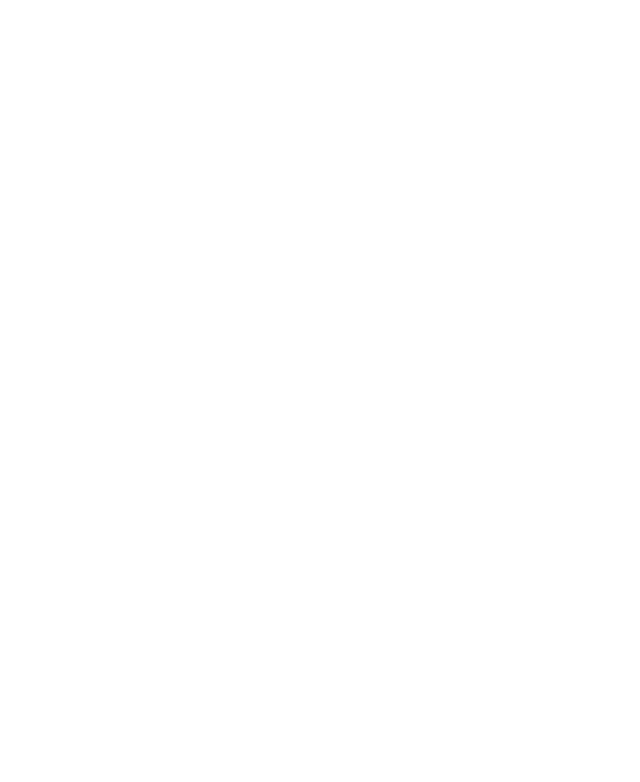
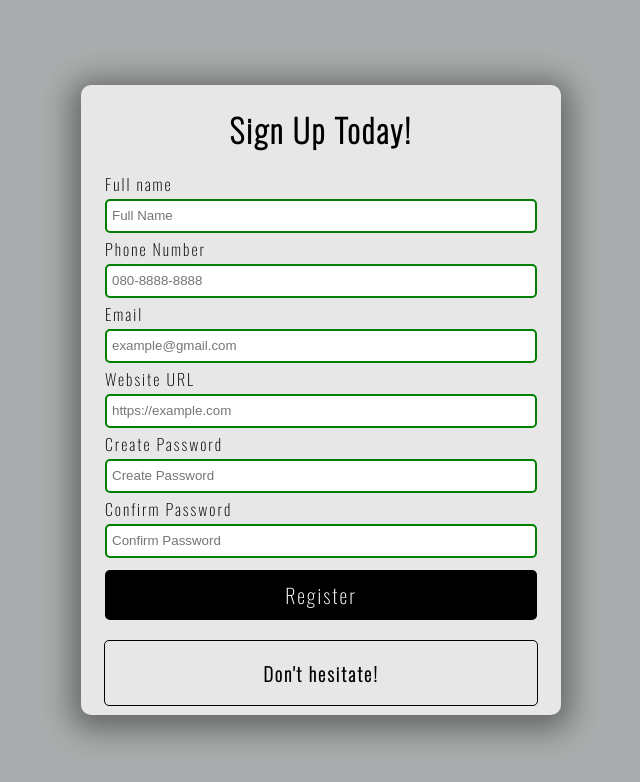
Before and after one commit to Dakarakoso/Form-Validator, a plain HTML site: page index.html in a window 1280 px wide. Shown: the whole page, without its empty margins (319-959 px from the left). Drawn offline with nearby package versions, Linux system fonts and the light colour scheme.

Commit message:
build UI

```diff
--- a/index.html
+++ b/index.html
@@ -5,13 +5,53 @@
     <meta name="viewport" content="width=device-width, initial-scale=1.0" />
     <title>Form Validation</title>
     <link rel="icon" type="image/png" href="./images /favicon-32x32.png" />
-    <link
-      rel="stylesheet"
-      href="https://cdnjs.cloudflare.com/ajax/libs/font-awesome/5.10.2/css/all.min.css"
-    />
     <link rel="stylesheet" href="style.css" />
   </head>
   <body>
+    <div class="container">
+      <h1>Sign Up Today!</h1>
+      <form id="form">
+        <!-- full name -->
+        <div class="form-group">
+          <label for="name">Full name</label>
+          <input type="text" id="name" placeholder="Full Name" />
+        </div>
+        <!-- phone number -->
+        <div class="form-group">
+          <label for="phone">Phone Number</label>
+          <input type="tel" id="phone" placeholder="080-8888-8888" />
+        </div>
+        <!-- Email Address -->
+        <div class="form-group">
+          <label for="email">Email</label>
+          <input type="email" id="email" placeholder="example@gmail.com" />
+        </div>
+        <!-- Web site url -->
+        <div class="form-group">
+          <label for="website">Website URL</label>
+          <input type="url" id="website" placeholder="https://example.com" />
+        </div>
+        <!-- password -->
+        <div class="form-group">
+          <label for="password1">Create Password</label>
+          <input type="password" id="password1" placeholder="Create Password" />
+        </div>
+        <!-- confirm password -->
+        <div class="form-group">
+          <label for="password2">Confirm Password</label>
+          <input
+            type="password"
+            id="password2"
+            placeholder="Confirm Password"
+          />
+        </div>
+        <button type="submit">Register</button>
+      </form>
+      <!-- Error / Success -->
+      <div class="message-container">
+        <h3 id="message">Don't hesitate!</h3>
+      </div>
+    </div>
     <!-- Script -->
     <script src="script.js"></script>
   </body>
--- a/style.css
+++ b/style.css
@@ -1,4 +1,4 @@
-
+@import url("https://fonts.googleapis.com/css2?family=Oswald:wght@200&display=swap");
 html {
   box-sizing: border-box;
 }
@@ -6,4 +6,89 @@ html {
 body {
   margin: 0;
   min-height: 100vh;
+  font-family: "Oswald", sans-serif;
+  letter-spacing: 2px;
+  display: flex;
+  align-items: center;
+  justify-content: center;
+  background: #aaadad;
 }
+
+.container {
+  width: 480px;
+  height: 630px;
+  background: rgb(231, 231, 231);
+  display: flex;
+  flex-direction: column;
+  align-items: center;
+  border-radius: 10px;
+  box-shadow: 0 5px 30px 10px rgba(0, 0, 0, 0.4);
+}
+
+form {
+  width: 90%;
+}
+
+.form-group {
+  height: 65px;
+}
+
+label {
+  position: relative;
+  bottom: 3px;
+}
+
+input {
+  width: 100%;
+  height: 34px;
+  padding: 5px;
+  border: 1px solid black;
+  border-radius: 5px;
+  outline: none;
+  box-sizing: border-box;
+  transition: all 0.3s;
+}
+
+input:valid {
+  border: 2px solid green;
+}
+
+input:invalid {
+  border: 2px solid red;
+}
+
+button {
+  cursor: pointer;
+  color: white;
+  background: black;
+  border: none;
+  border-radius: 5px;
+  height: 50px;
+  width: 100%;
+  font-family: "Oswald", sans-serif;
+  font-size: 20px;
+  letter-spacing: 2px;
+  margin-top: 5px;
+}
+
+button:hover {
+  color: black;
+  border: 1px solid black;
+  background: white;
+  font-size: 22px;
+  font-weight: bold;
+}
+
+button:focus {
+  outline: none;
+}
+
+.message-container {
+  border: 1px solid black;
+  border-radius: 5px;
+  width: 90%;
+  margin-top: 20px;
+  display: flex;
+  justify-content: center;
+  color: black;
+}
```
